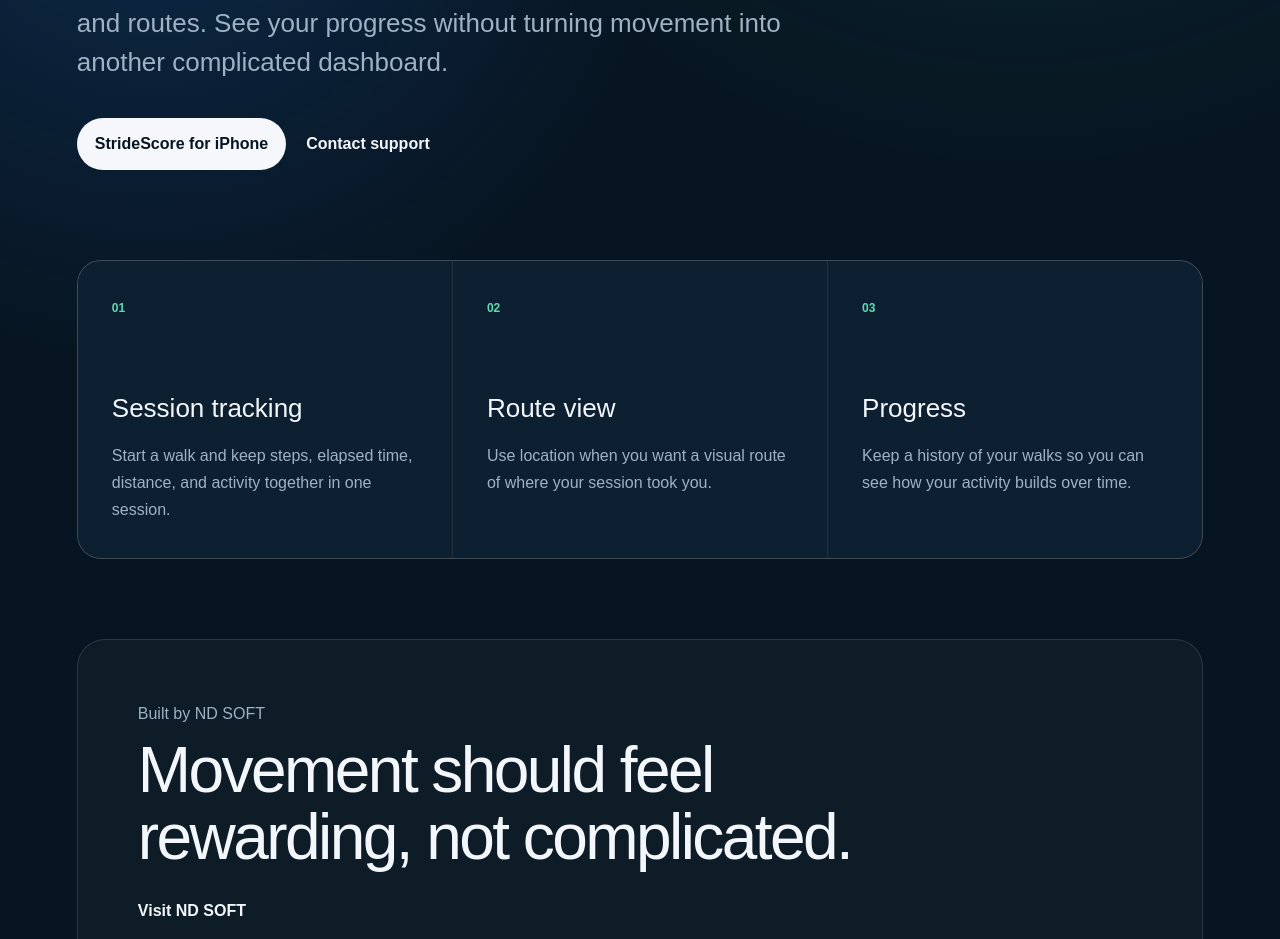
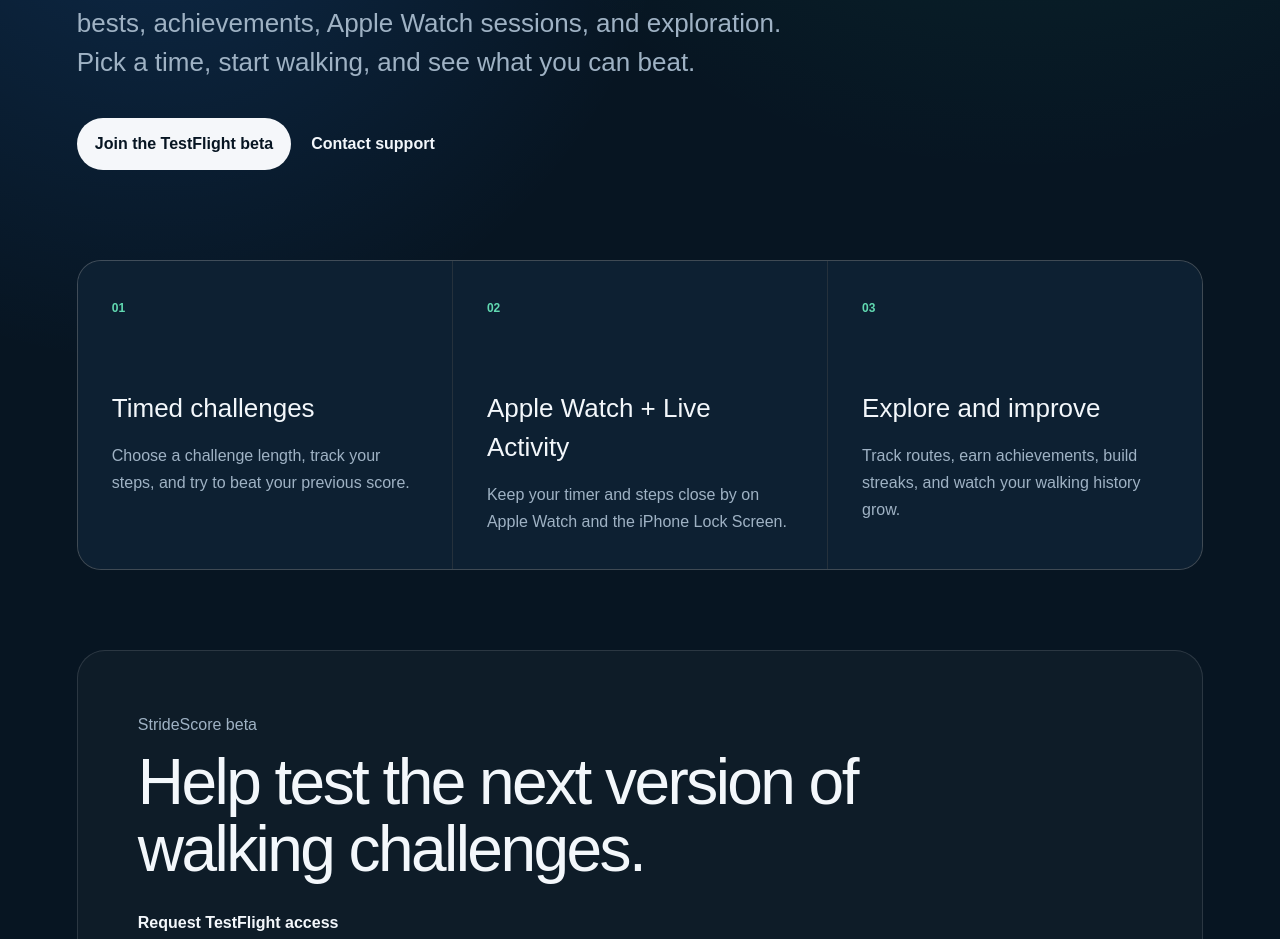
Before and after one commit to golfsum/NDSOFT.DEV, a Next.js app: page /stridescore in a window 1280 px wide. Shown: the part 493-1432 px from the top of the page. Built offline with nearby package versions, Linux system fonts and the light colour scheme.

Commit message:
Add StrideScore TestFlight beta signup CTA

```diff
--- a/app/stridescore/page.tsx
+++ b/app/stridescore/page.tsx
@@ -17,11 +17,16 @@ export default function StrideScorePage() {
           <p className="ss-kicker">Walking, scored.</p>
           <h1>Make every walk count.</h1>
           <p className="ss-lead">
-            Track focused walking sessions with steps, time, distance, and routes.
-            See your progress without turning movement into another complicated dashboard.
+            StrideScore turns walking into timed challenges, personal bests, achievements,
+            Apple Watch sessions, and exploration. Pick a time, start walking, and see what you can beat.
           </p>
           <div className="ss-actions">
-            <span className="ss-badge">StrideScore for iPhone</span>
+            <a
+              className="ss-badge"
+              href="mailto:StrideScore@ndsoft.dev?subject=StrideScore%20TestFlight%20Beta"
+            >
+              Join the TestFlight beta
+            </a>
             <a className="ss-link" href="mailto:StrideScore@ndsoft.dev">Contact support</a>
           </div>
         </section>
@@ -29,25 +34,27 @@ export default function StrideScorePage() {
         <section className="ss-grid" id="features" aria-label="StrideScore features">
           <article>
             <span>01</span>
-            <h2>Session tracking</h2>
-            <p>Start a walk and keep steps, elapsed time, distance, and activity together in one session.</p>
+            <h2>Timed challenges</h2>
+            <p>Choose a challenge length, track your steps, and try to beat your previous score.</p>
           </article>
           <article>
             <span>02</span>
-            <h2>Route view</h2>
-            <p>Use location when you want a visual route of where your session took you.</p>
+            <h2>Apple Watch + Live Activity</h2>
+            <p>Keep your timer and steps close by on Apple Watch and the iPhone Lock Screen.</p>
           </article>
           <article>
             <span>03</span>
-            <h2>Progress</h2>
-            <p>Keep a history of your walks so you can see how your activity builds over time.</p>
+            <h2>Explore and improve</h2>
+            <p>Track routes, earn achievements, build streaks, and watch your walking history grow.</p>
           </article>
         </section>
 
         <section className="ss-note">
-          <p>Built by ND SOFT</p>
-          <h2>Movement should feel rewarding, not complicated.</h2>
-          <a href="https://ndsoft.dev">Visit ND SOFT</a>
+          <p>StrideScore beta</p>
+          <h2>Help test the next version of walking challenges.</h2>
+          <a href="mailto:StrideScore@ndsoft.dev?subject=StrideScore%20TestFlight%20Beta">
+            Request TestFlight access
+          </a>
         </section>
       </main>
 
```
